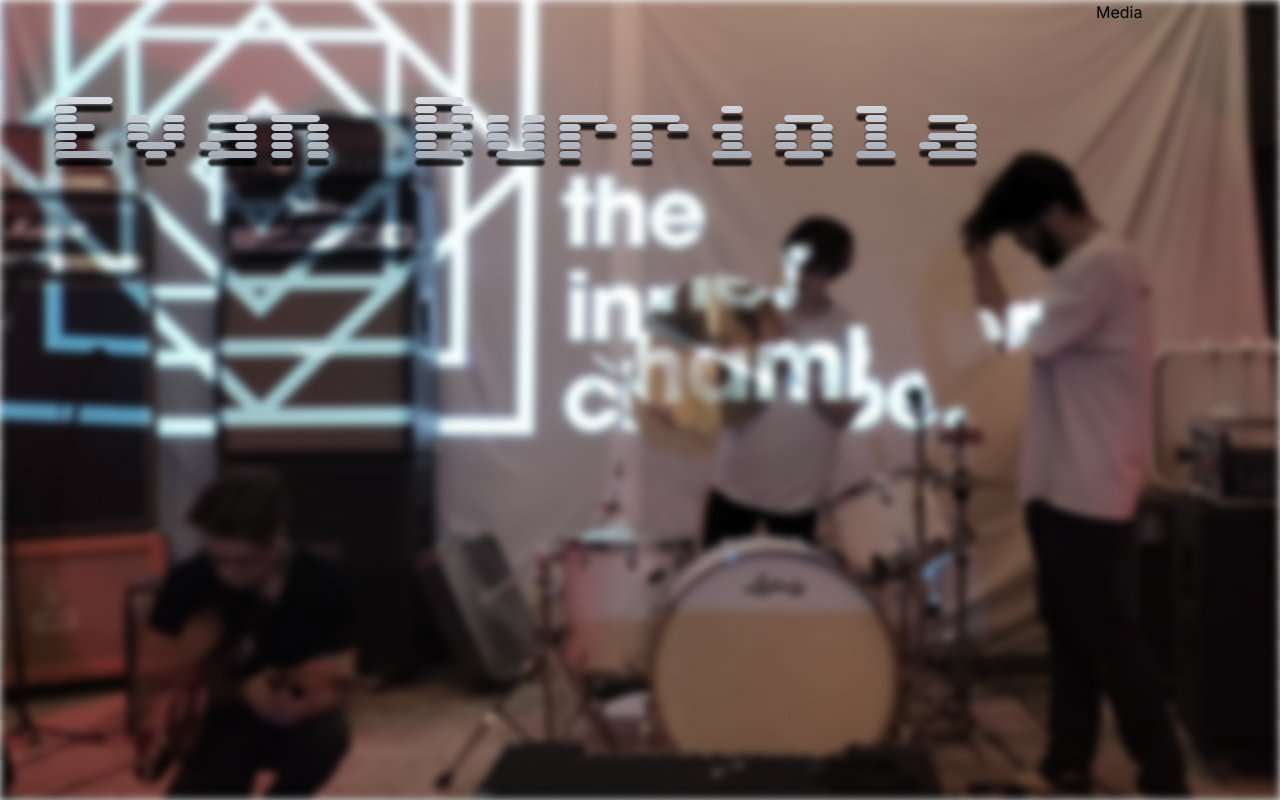
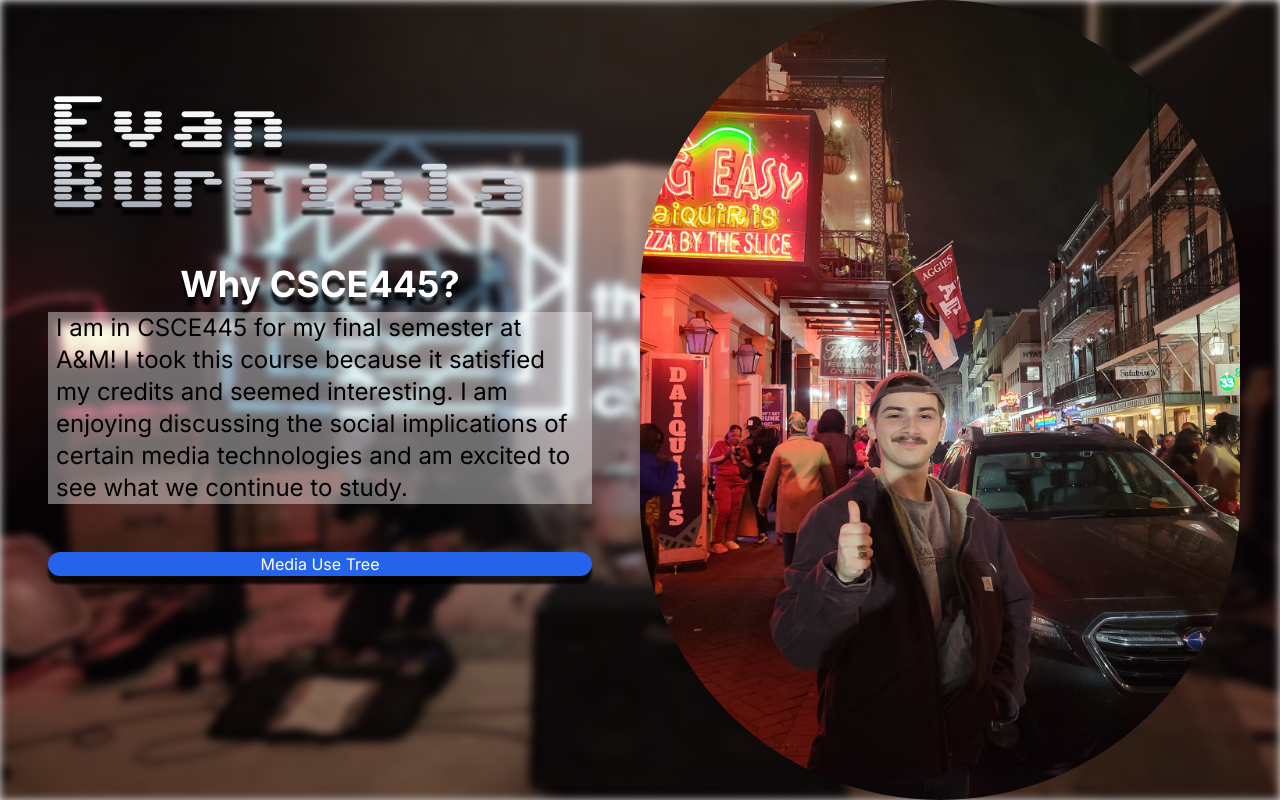
Before and after one commit to EvanBurriola/media-page, a Next.js app: page / in a window 1280 px wide. Built offline with nearby package versions, Linux system fonts and the light colour scheme.

Commit message:
Home page w/ picture, paragraph, & media link

```diff
--- a/app/media/page.tsx
+++ b/app/media/page.tsx
@@ -73,40 +73,18 @@ export default function MediaTree() {
       setExpand(!expand);
     };
 
-    // useEffect(() =>{
-    //   if(expand == true){
-    //       setExpand(true);
-    //   } else{
-    //     setExpand(false);
-    //   }
-    // }, [expand])
-
   const treeComponent = (expand : boolean) => {
-    if(expand == true){
       return (
         <main className="flex min-h-screen flex-col items-left p-4">
           <div className="mb-3 flex flex-row">
             <h1 className="select-none drop-shadow-2xl text-black">Media Breakdown</h1>
             <svg onClick={handleClick} xmlns="http://www.w3.org/2000/svg" fill="none" viewBox="0 0 24 24" strokeWidth={1.5} stroke="currentColor" className="w-6 h-6 cursor-pointer select-none">
-            <path strokeLinecap="round" strokeLinejoin="round" d="m4.5 15.75 7.5-7.5 7.5 7.5" />
+            <path strokeLinecap="round" strokeLinejoin="round" d={expand == true ? "m4.5 15.75 7.5-7.5 7.5 7.5" : "m19.5 8.25-7.5 7.5-7.5-7.5" } />
             </svg>
           </div>
             <Tree treeData={treeData} expand={expand} />
         </main>
       );
-    } else{
-        return (
-          <main className="flex min-h-screen flex-col items-left p-4">
-            <div className="mb-3 flex flex-row">
-              <h1 className="select-none text-black">Media Breakdown</h1>
-              <svg onClick={handleClick} xmlns="http://www.w3.org/2000/svg" fill="none" viewBox="0 0 24 24" strokeWidth={1.5} stroke="currentColor" className="w-6 h-6 cursor-pointer select-none">
-              <path strokeLinecap="round" strokeLinejoin="round" d="m19.5 8.25-7.5 7.5-7.5-7.5" />
-              </svg>
-            </div>
-            <Tree treeData={treeData} expand={expand} />
-          </main>
-        );
-      }
   }
 
   return treeComponent(expand);
--- a/app/page.tsx
+++ b/app/page.tsx
@@ -7,13 +7,25 @@ export default function Home() {
   return (
     <>
       <div className="flex justify-stretch w-screen absolute -z-10 blur-sm">
-        <img src="innerChamber.jpg" alt="Inner Chamber" className="object-none w-screen h-screen absolute saturate-50"></img>
-      </div>
-      <div className="flex flex-row h-fit w-fit">
-        <NameBanner></NameBanner>
-        <Link href="/media">Media</Link>
+        <img src="innerChamber.jpg" alt="Inner Chamber" className="object-fill w-screen h-screen absolute saturate-50"></img>
       </div>
 
+      <div className="flex flex-row h-screen justify-between">
+        <div className="flex flex-col h-fit w-2/4 pt-24">
+          <NameBanner></NameBanner>
+
+          <h2 className="flex justify-center mx-12 mt-12 text-white text-4xl font-bold drop-shadow-[0_8.2px_1.2px_rgba(0,0,0,0.8)]">Why CSCE445?</h2>
+          <div className="w-fit h-fit mx-12 mt-2 bg-white bg-opacity-40">
+            <p className="px-2 text-black text-2xl">I am in CSCE445 for my final semester at A&M! I took this course because it satisfied my credits
+            and seemed interesting. I am enjoying discussing the social implications of certain media technologies and am excited to see what we continue to study.</p>
+          </div>
+
+          <Link href='/media' className="flex justify-center mx-12 mt-12 text-white hover:bg-blue-800 bg-blue-600 transition-colors duration-150 rounded-3xl drop-shadow-[0_8.2px_1.2px_rgba(0,0,0,0.8)]">Media Use Tree</Link>
+
+        </div>
+
+        <img src="newOrleans.jpg" className="flex object-cover mr-32 rounded-full"></img>
+      </div>
     </>
   )
 }
--- a/components/name_banner.tsx
+++ b/components/name_banner.tsx
@@ -32,17 +32,17 @@ export default function NameBanner() {
 
   if (loaded) {
     return (
-      <main className="flex flex-col h-10 mx-12 pr-16 transition-opacity opacity-100 duration-[2s]">
+      <main className="flex flex-col mx-12 pr-16 h-fit transition-opacity opacity-100 duration-[2s]">
         <div className={`${sixtyfour.className}`}>
-          <h1 className="flex items-start text-7xl drop-shadow-[0_8.2px_1.2px_rgba(0,0,0,0.8)] w-fit h-fit pt-24  bg-gradient-to-b from-white via-gray-200 to-gray-400 text-transparent bg-clip-text cursor-default select-none">Evan Burriola</h1>
+          <h1 className="flex items-start text-6xl drop-shadow-[0_8.2px_1.2px_rgba(0,0,0,0.8)] w-fit h-fit  bg-gradient-to-b from-white via-gray-200 to-gray-400 text-transparent bg-clip-text cursor-default select-none">Evan Burriola</h1>
         </div>
       </main>
     );
   } else {
     return (
-      <main className="flex flex-col h-10 justify-end mx-12 w-fit transition-opacity opacity-0">
+      <main className="flex flex-col mx-12 pr-16 h-10 transition-opacity opacity-0">
         <div className={`${sixtyfour.className}`}>
-          <h1 className="flex items-center text-7xl drop-shadow-[0_1.2px_1.2px_rgba(0,0,0,0.8)] text-white w-fit h-fit cursor-default select-none">Evan Burriola</h1>
+          <h1 className="flex items-center text-6xl drop-shadow-[0_1.2px_1.2px_rgba(0,0,0,0.8)] text-white w-fit h-fit cursor-default select-none">Evan Burriola</h1>
         </div>
       </main>
     );
```
Also changed, not shown: public/newOrleans.jpg (added).
